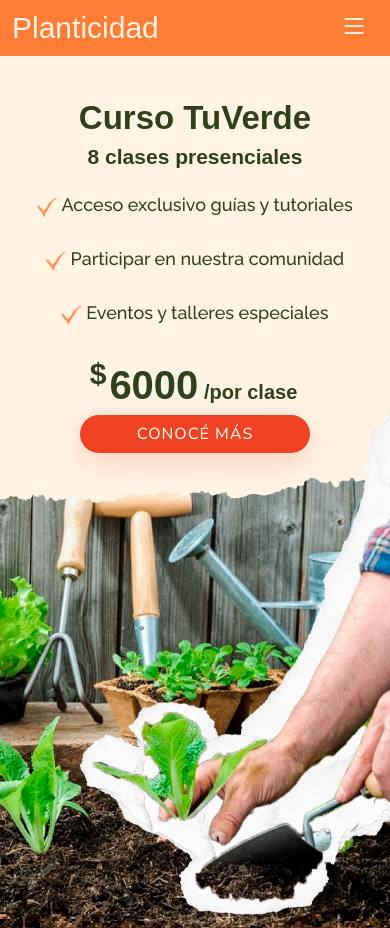
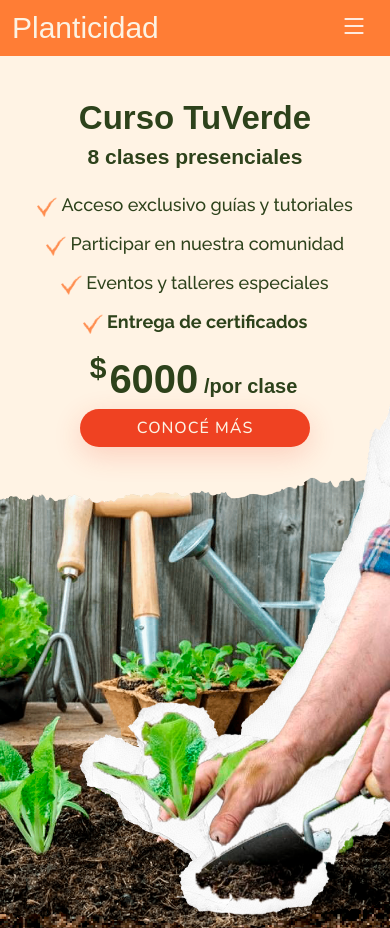
Before and after one commit to ssofimar/tpWebBelluccia, a plain HTML site: page detail.html in a window 390 px wide. Shown: the top 928 px of the page. Drawn offline with nearby package versions, Linux system fonts and the light colour scheme; a web font is replaced by a local one.

Commit message:
agrega item en pag detalle

```diff
--- a/assets/css/detail.css
+++ b/assets/css/detail.css
@@ -1028,7 +1028,7 @@ section,
   .hero p {
     font-size: 18px;
     line-height: 24px;
-    margin-bottom: 30px;
+    margin-bottom: 15px;
   }
 
   .hero h2 {
--- a/detail.html
+++ b/detail.html
@@ -80,6 +80,7 @@
                 nuestra comunidad</p>
               <p><img src="assets/img/hobbie/Recurso 183iconos color naranja.png" alt="" height="20"> Eventos y talleres
                 especiales</p>
+              <p><img src="assets/img/hobbie/Recurso 183iconos color naranja.png" alt="" height="20"><b> Entrega de certificados</b></p>
             </div>
             <div class="price" data-aos="fade-up" data-aos-delay="300"><sup>$</sup>6000<span> /por clase</span></div>
             <div class="d-flex flex-column flex-md-row" data-aos="fade-up" data-aos-delay="400">
```
